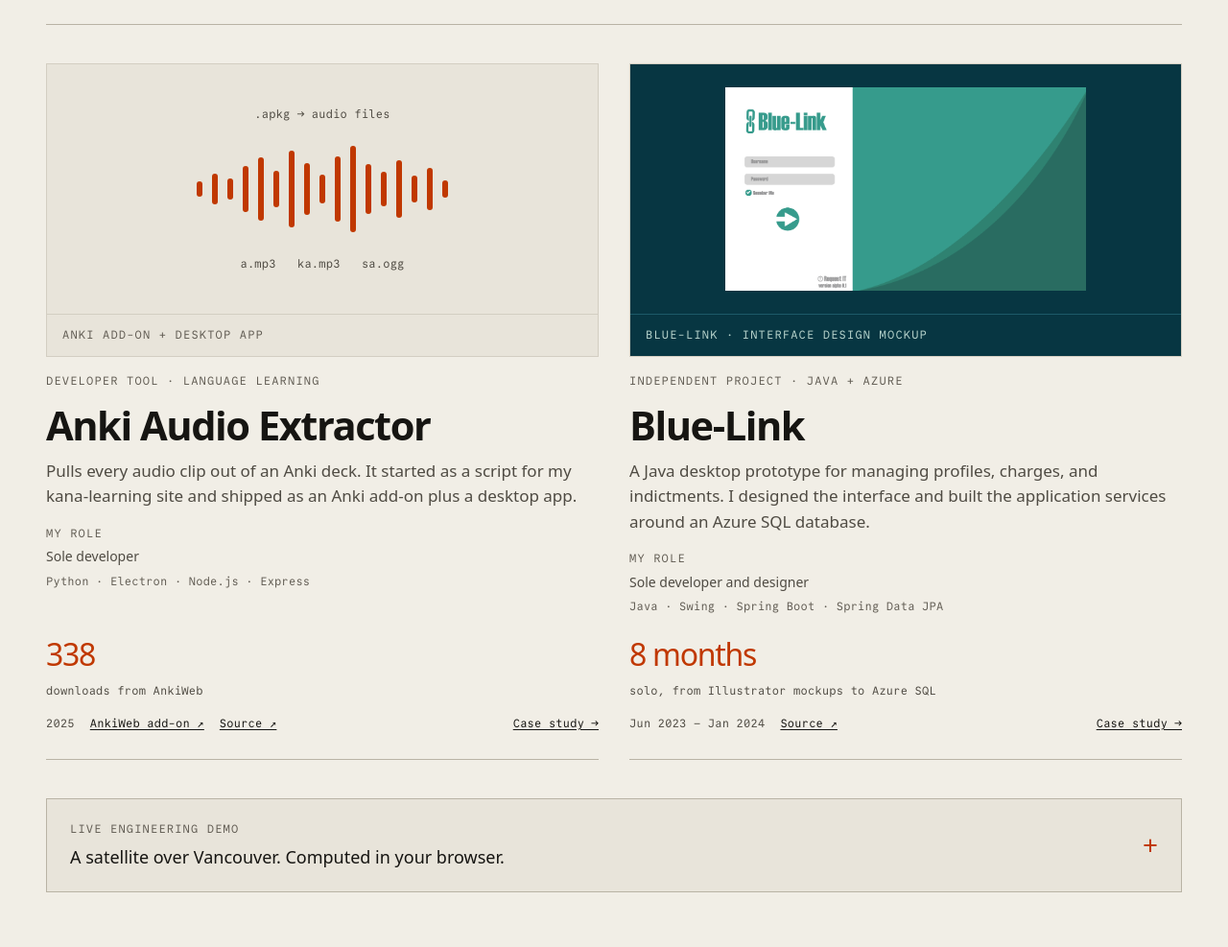
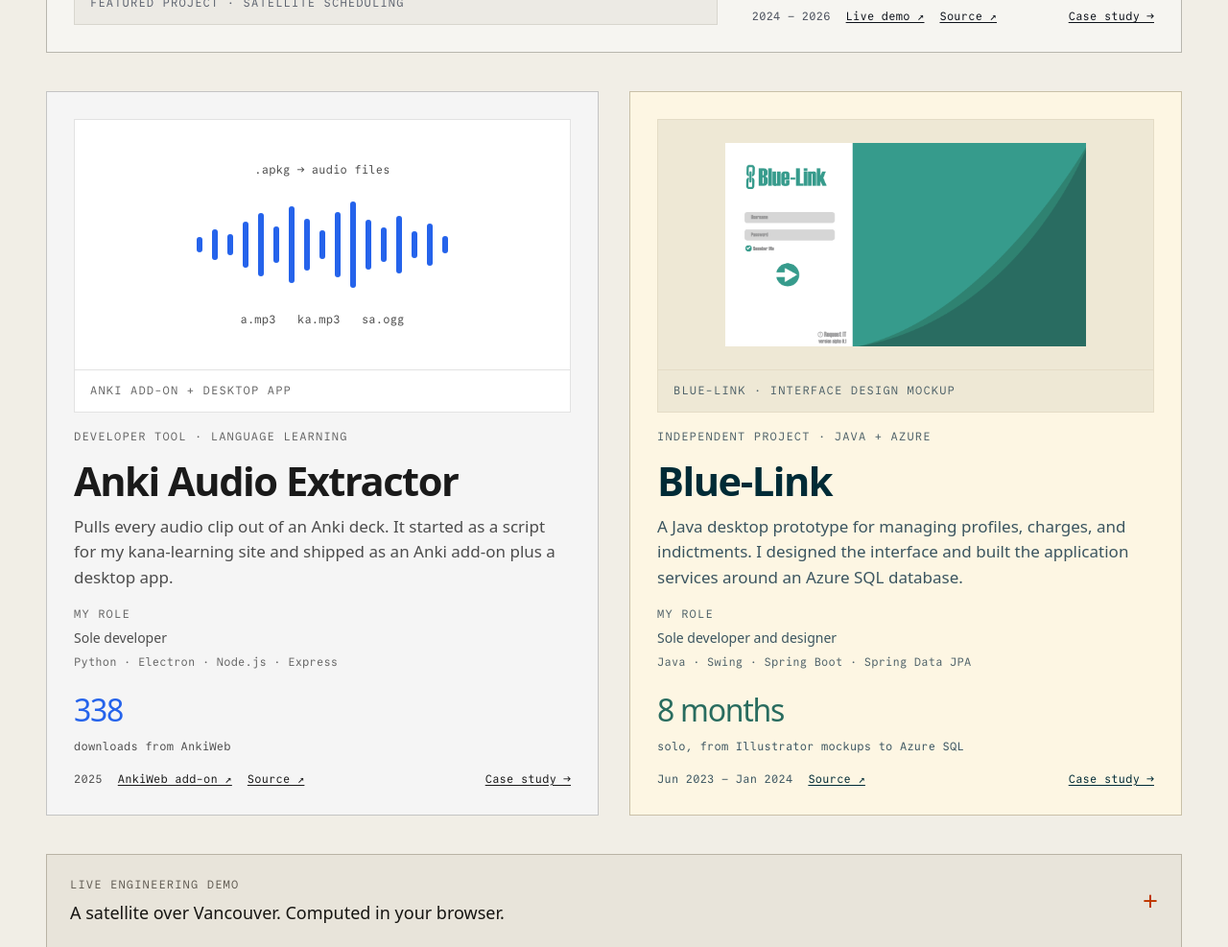
Before and after one commit to pwSathira/personal_website_version3, an Astro site: page / in a window 1280 px wide. Shown: the part 1263-2250 px from the top of the page at 96% size. Built offline with nearby package versions, Linux system fonts and the light colour scheme; Astro itself is replaced by a stand-in of ours; a web font is replaced by a local one.

Commit message:
style: match project cards to their case study palettes

```diff
--- a/src/components/Missions.astro
+++ b/src/components/Missions.astro
@@ -23,7 +23,7 @@ const missions = (await getCollection('missions')).sort((a, b) => a.data.order -
         const source = data.links.find(l => /repository|ss-core/i.test(l.label));
         const demo = data.links.find((l) => /demo|ankiweb/i.test(l.label));
         return (
-          <li class:list={['row', { featured: id === 'star-sync' }]}>
+          <li class:list={['row', { featured: id === 'star-sync' }]} data-palette={data.palette}>
             <a class:list={['preview', id]} href={`/missions/${id}`} tabindex="-1" aria-hidden="true">
               {id === 'star-sync' ? <Image src={schedule} alt="" widths={[640, 1200]} sizes="(min-width: 1280px) 695px, (min-width: 960px) 58vw, 100vw" /> : id === 'blue-link' ? <Image src={login} alt="" widths={[480, 800]} sizes="(min-width: 960px) 40vw, 100vw" /> : (
                 <div class="audio-preview">
@@ -92,7 +92,7 @@ const missions = (await getCollection('missions')).sort((a, b) => a.data.order -
   .live-intro h3 { margin-top: 10px; font-size: 1.6rem; }
   .live-intro p { max-width: 46ch; color: var(--ink-2); }
   .list { list-style: none; padding: 0; display: grid; gap: 40px; }
-  .row { display: grid; grid-template-columns: minmax(0, 1fr); gap: 16px; padding-bottom: 28px; border-bottom: 1px solid var(--rule-strong); min-width: 0; grid-template-rows: auto auto 1fr auto auto; }
+  .row { display: grid; grid-template-columns: minmax(0, 1fr); gap: 16px; padding: clamp(16px, 2.4vw, 28px); background: var(--bg); color: var(--ink); border: 1px solid var(--rule-strong); min-width: 0; grid-template-rows: auto auto 1fr auto auto; }
   .preview { display: flex; flex-direction: column; text-decoration: none; background: var(--bg-raised); border: 1px solid var(--rule); overflow: hidden; }
   .preview img { width: 100%; height: 260px; object-fit: contain; padding: 24px; transition: transform 0.45s var(--ease); }
   .audio-preview { transition: transform 0.45s var(--ease); }
@@ -101,9 +101,6 @@ const missions = (await getCollection('missions')).sort((a, b) => a.data.order -
   .row:focus-within .preview img,
   .row:focus-within .audio-preview { transform: scale(1.025); }
   .preview-label { padding: 12px 16px; border-top: 1px solid var(--rule); }
-  .star-sync { background: color-mix(in srgb, var(--accent) 6%, var(--bg-raised)); }
-  .blue-link { background: #073642; }
-  .blue-link .preview-label { color: #b7d3cc; border-color: #1d5a68; }
   .audio-preview { height: 260px; display: flex; flex-direction: column; justify-content: center; align-items: center; gap: 24px; color: var(--ink-2); }
   .wave { height: 90px; display: flex; align-items: center; gap: clamp(4px, 1vw, 10px); }
   .wave i { width: 6px; border-radius: 4px; background: var(--accent); }
```
